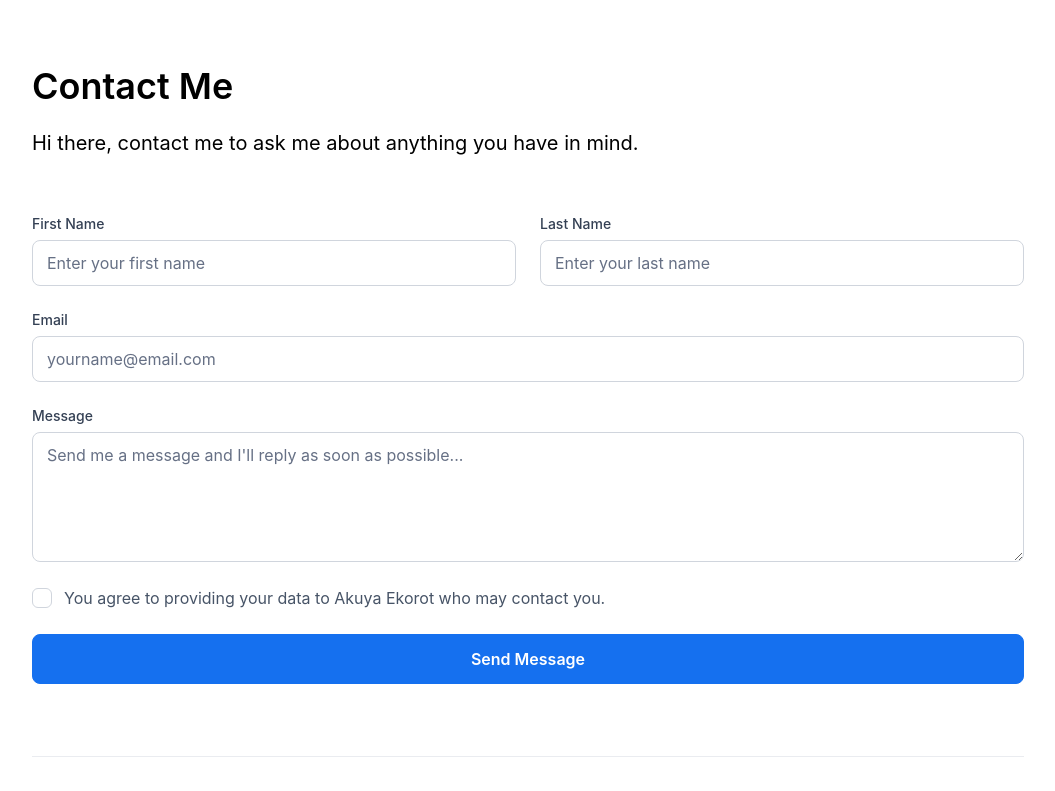
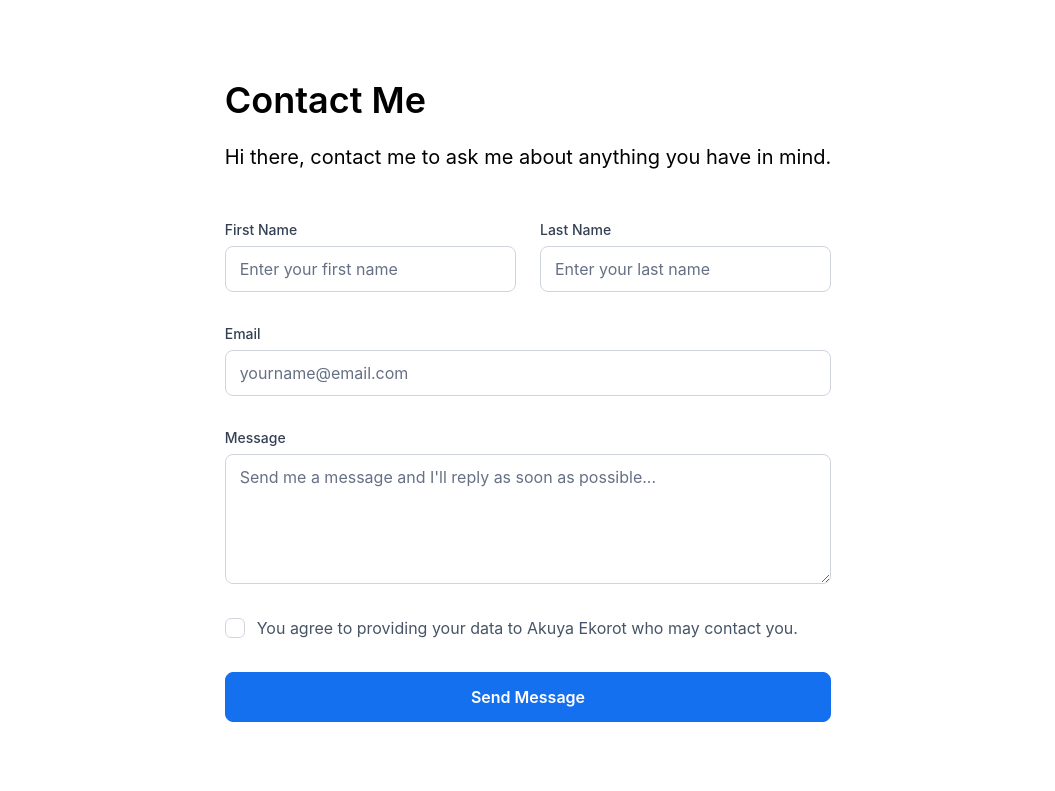
Before and after one commit to akuya-ekorot/hng-internship-9, a React (Create React App) app in the folder stage-2/: page /contact in a window 1280 px wide. Shown: the top 791 px of the page, without its empty margins (112-1167 px from the left). Built offline with nearby package versions, Linux system fonts and the light colour scheme.

Commit message:
style: add styling to contact page

```diff
--- a/stage-2/src/routes/contact.jsx
+++ b/stage-2/src/routes/contact.jsx
@@ -7,17 +7,17 @@ import FormButton from "../components/FormButton";
 
 const Contact = () => {
   return (
-    <div className="w-full flex flex-col items-stretch pt-[64px] pb-[32px] md:pb-[64px] gap-[24px] md:px-[112px] px-[16px]">
-      <section className="w-full flex items-stretch max-w-[1216px] m-auto">
-        <main className="md:px-[32px] grow">
-          <div className="content flex flex-col md:gap-[56px] gap-[32px]">
+    <div className="">
+      <section className="flex items-center justify-center h-[800px]">
+        <main className="flex flex-col items-center justify-center">
+          <div className="max-w-[720px] flex flex-col gap-[48px]">
             <header className="flex flex-col gap-[20px]">
               <h1 className="text-display-md font-semibold">Contact Me</h1>
               <p className="text-xl font-normal">
                 Hi there, contact me to ask me about anything you have in mind.
               </p>
             </header>
-            <Form className="flex flex-col gap-[24px]">
+            <Form className="flex flex-col gap-[32px]">
               <div className="flex gap-[24px]">
                 <FormInput
                   label={`First Name`}
```
